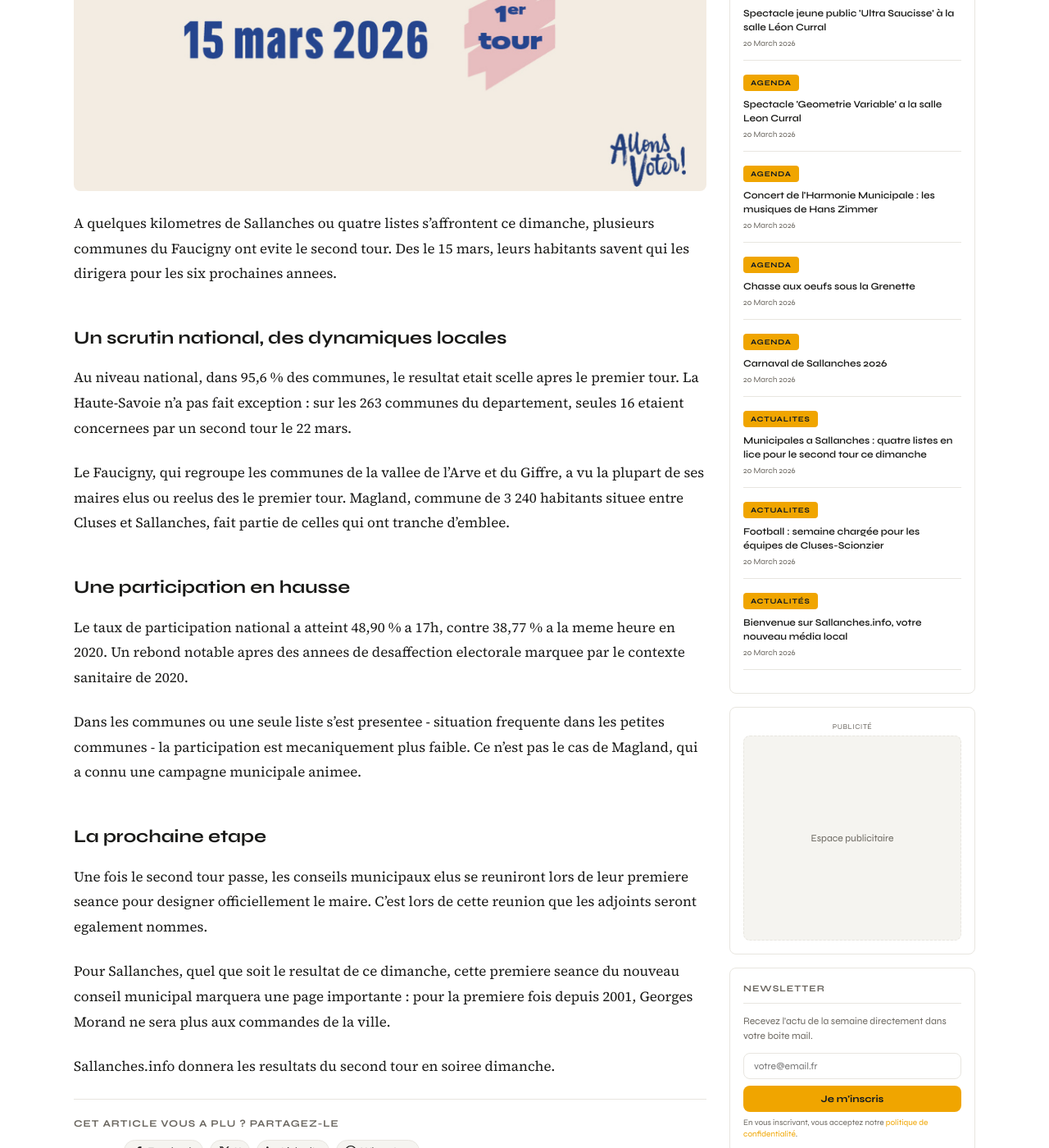
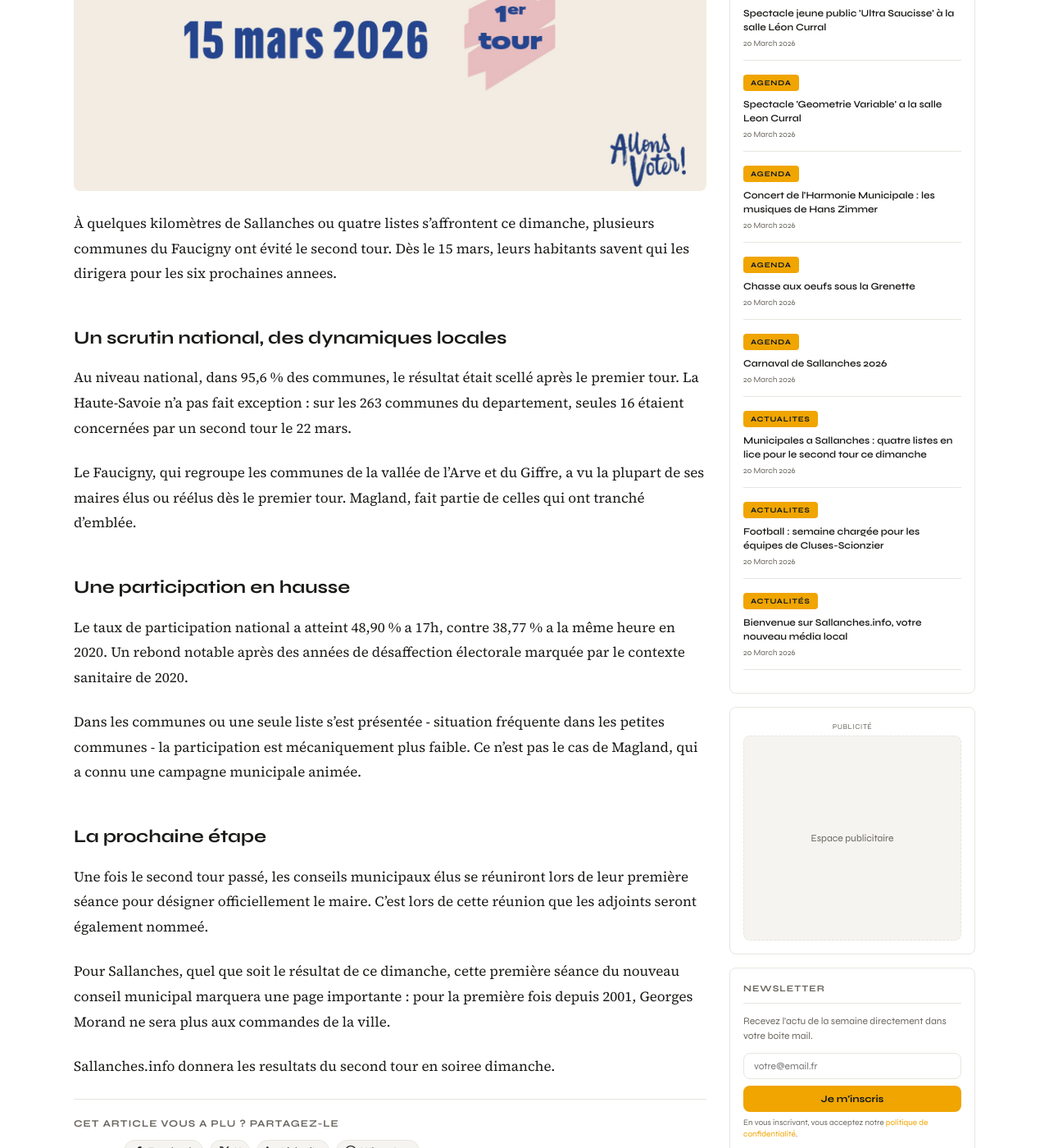
Before and after one commit to DuvalDVL/sallanches.info, a Jekyll site: the page built from _posts/actualites/2026-03-20-municipales-faucigny-elus-premier-tour.md, in a window 1280 px wide and 1400 px high, scrolled down 671 px. Shown: the whole window at 82% size. Built offline with Jekyll 4.4.1, drawn with Linux system fonts in a browser that asks for light colours; some of the changed text lies outside the part shown.

Commit message:
Update 2026-03-20-municipales-faucigny-elus-premier-tour.md

```diff
--- a/_posts/actualites/2026-03-20-municipales-faucigny-elus-premier-tour.md
+++ b/_posts/actualites/2026-03-20-municipales-faucigny-elus-premier-tour.md
@@ -1,38 +1,38 @@
 ---
 layout: post
-title: "Municipales 2026 : plusieurs communes du Faucigny ont leur maire des le premier tour"
-description: "Pendant que Sallanches se dirige vers un second tour inédit, de nombreuses communes du Faucigny ont regle leur election des le 15 mars. Magland en fait partie."
+title: "Municipales 2026 : plusieurs communes du Faucigny ont leur maire dès le premier tour"
+description: "Pendant que Sallanches se dirige vers un second tour inédit, de nombreuses communes du Faucigny ont reglé leur élection dès le 15 mars. Magland en fait partie."
 date: 2026-03-20
 category: Actualites
-author: La redaction
+author: La rédaction
 ville: Magland
 reading_time: 3
 image: /assets/img/articles/faucigny-municipales-2026.jpg
-image_alt: "Panneau d'entree de la commune de Magland en Haute-Savoie"
+image_alt: "Panneau d'entrée de la commune de Magland en Haute-Savoie"
 tags: [municipales, elections, magland, faucigny, premier-tour, 2026]
 permalink: /actualites/municipales-faucigny-elus-premier-tour-2026/
 ---
 
-A quelques kilometres de Sallanches ou quatre listes s'affrontent ce dimanche, plusieurs communes du Faucigny ont evite le second tour. Des le 15 mars, leurs habitants savent qui les dirigera pour les six prochaines annees.
+À quelques kilomètres de Sallanches ou quatre listes s'affrontent ce dimanche, plusieurs communes du Faucigny ont évité le second tour. Dès le 15 mars, leurs habitants savent qui les dirigera pour les six prochaines annees.
 
 <!--more-->
 
 ## Un scrutin national, des dynamiques locales
 
-Au niveau national, dans 95,6 % des communes, le resultat etait scelle apres le premier tour. La Haute-Savoie n'a pas fait exception : sur les 263 communes du departement, seules 16 etaient concernees par un second tour le 22 mars.
+Au niveau national, dans 95,6 % des communes, le résultat était scellé après le premier tour. La Haute-Savoie n'a pas fait exception : sur les 263 communes du departement, seules 16 étaient concernées par un second tour le 22 mars.
 
-Le Faucigny, qui regroupe les communes de la vallee de l'Arve et du Giffre, a vu la plupart de ses maires elus ou reelus des le premier tour. Magland, commune de 3 240 habitants situee entre Cluses et Sallanches, fait partie de celles qui ont tranche d'emblee.
+Le Faucigny, qui regroupe les communes de la vallée de l'Arve et du Giffre, a vu la plupart de ses maires élus ou réélus dès le premier tour. Magland, fait partie de celles qui ont tranché d'emblée.
 
 ## Une participation en hausse
 
-Le taux de participation national a atteint 48,90 % a 17h, contre 38,77 % a la meme heure en 2020. Un rebond notable apres des annees de desaffection electorale marquee par le contexte sanitaire de 2020.
+Le taux de participation national a atteint 48,90 % a 17h, contre 38,77 % a la même heure en 2020. Un rebond notable après des années de désaffection électorale marquée par le contexte sanitaire de 2020.
 
-Dans les communes ou une seule liste s'est presentee - situation frequente dans les petites communes - la participation est mecaniquement plus faible. Ce n'est pas le cas de Magland, qui a connu une campagne municipale animee.
+Dans les communes ou une seule liste s'est présentée - situation fréquente dans les petites communes - la participation est mécaniquement plus faible. Ce n'est pas le cas de Magland, qui a connu une campagne municipale animée.
 
-## La prochaine etape
+## La prochaine étape
 
-Une fois le second tour passe, les conseils municipaux elus se reuniront lors de leur premiere seance pour designer officiellement le maire. C'est lors de cette reunion que les adjoints seront egalement nommes.
+Une fois le second tour passé, les conseils municipaux élus se réuniront lors de leur première séance pour désigner officiellement le maire. C'est lors de cette réunion que les adjoints seront également nommeé.
 
-Pour Sallanches, quel que soit le resultat de ce dimanche, cette premiere seance du nouveau conseil municipal marquera une page importante : pour la premiere fois depuis 2001, Georges Morand ne sera plus aux commandes de la ville.
+Pour Sallanches, quel que soit le résultat de ce dimanche, cette première séance du nouveau conseil municipal marquera une page importante : pour la première fois depuis 2001, Georges Morand ne sera plus aux commandes de la ville.
 
 Sallanches.info donnera les resultats du second tour en soiree dimanche.
```
